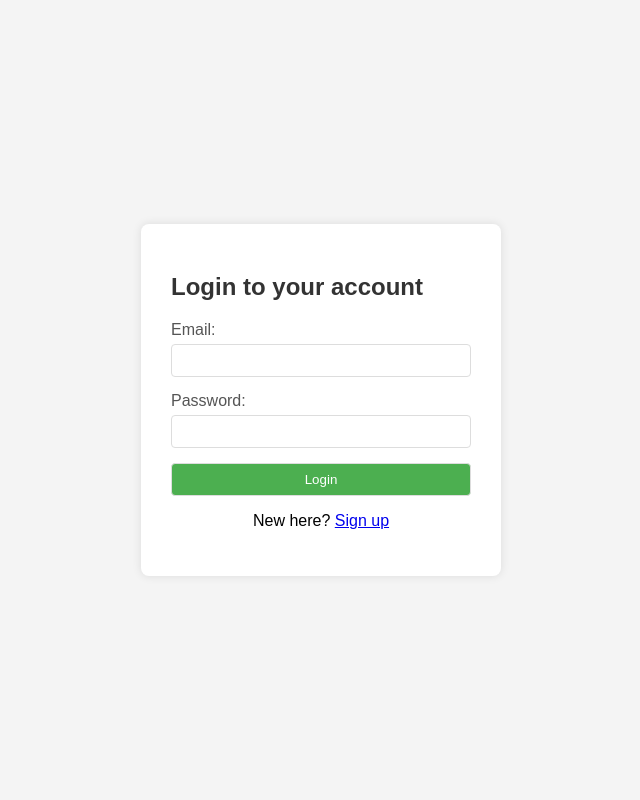
After one commit to IntelligentCourage22/Edumatrixi, a Django app: page /login/ in a window 1280 px wide. The commit adds this page. Shown: the whole page, without its empty margins (319-959 px from the left). Run offline with Django 5.2, Linux system fonts and the light colour scheme.

Commit message:
made login

```diff
--- a/Edumatrixx/urls.py
+++ b/Edumatrixx/urls.py
@@ -19,7 +19,9 @@ from django.urls import path
 from students import views
 
 urlpatterns = [
-    path('admin/', admin.site.urls),
-    path("", views.home),
-    path("signup/", views.signup)
+    path("admin/", admin.site.urls),
+    path("", views.home, name="home"),
+    path("signup/", views.signup),
+    path("login/", views.login),
+    path("logout/", views.logout),
 ]
--- a/students/templates/home.html
+++ b/students/templates/home.html
@@ -10,6 +10,11 @@
 
 <body>
   <h1>Helo children</h1>
+  {% if name %}
+  <h1>{{name}}</h1>
+  {%else%}
+  <h1>login</h1>
+  {%endif%}
 </body>
 
 </html>
--- /dev/null
+++ b/students/templates/login.html
@@ -0,0 +1,92 @@
+<!DOCTYPE html>
+<html lang="en">
+
+<head>
+    <meta charset="UTF-8">
+    <meta name="viewport" content="width=device-width, initial-scale=1.0">
+    <title>Login Form</title>
+    <style>
+        body {
+            font-family: Arial, sans-serif;
+            background-color: #f4f4f4;
+            margin: 0;
+            display: flex;
+            align-items: center;
+            justify-content: center;
+            height: 100vh;
+        }
+
+        .login-container {
+            background-color: #fff;
+            padding: 30px;
+            border-radius: 8px;
+            box-shadow: 0 0 10px rgba(0, 0, 0, 0.1);
+            width: 300px;
+            text-align: center;
+        }
+
+        .login-container h2 {
+            margin-bottom: 20px;
+            color: #333;
+            text-align: left;
+        }
+
+        .form-group {
+            margin-bottom: 15px;
+        }
+
+        .form-group label {
+            display: block;
+            margin-bottom: 5px;
+            color: #555;
+            text-align: left;
+        }
+
+        .form-group input {
+            width: 100%;
+            padding: 8px;
+            box-sizing: border-box;
+            border: 1px solid #ddd;
+            border-radius: 4px;
+        }
+
+        .form-group input[type="submit"] {
+            background-color: #4caf50;
+            color: #fff;
+            cursor: pointer;
+        }
+
+        .form-group a {
+            text-decoration: none;
+            color: #007bff;
+            text-align: left;
+        }
+    </style>
+</head>
+
+<body>
+
+    <div class="login-container">
+        <h2>Login to your account</h2>
+        <form id="loginForm" method="POST">
+            {% csrf_token %}
+            <div class="form-group">
+                <label for="email">Email:</label>
+                <input type="email" id="email" name="email" required>
+            </div>
+            <div class="form-group">
+                <label for="password">Password:</label>
+                <input type="password" id="password" name="password" required>
+            </div>
+            <div class="form-group">
+                <input type="submit" value="Login">
+            </div>
+        </form>
+        <p>New here? <a href="#">Sign up</a></p>
+    </div>
+
+
+
+</body>
+
+</html>
--- a/students/views.py
+++ b/students/views.py
@@ -17,8 +17,23 @@ from .models import *
 from .db_operations import *
 
 
+def login_required(function):
+    def wrapper(request, *args, **kw):
+        if not "user" in request.session:
+            return HttpResponseRedirect("/login")
+        else:
+            return function(request, *args, **kw)
+
+    return wrapper
+
+
 def home(request):
-    return render(request, "home.html")
+    if "user" in request.session:
+        cuser = request.session["user"]
+        ctx = {"name": cuser}
+        return render(request, "home.html", context=ctx)
+    else:
+        return render(request, "home.html")
 
 
 def signup(request):
@@ -32,3 +47,26 @@ def signup(request):
         return redirect("/")
     else:
         return render(request, "signup.html")
+
+
+def login(request):
+    if request.method == "POST":
+        email = request.POST["email"]
+        password = request.POST["password"]
+        confirm = login_user(email=email, password=password)
+        if confirm == True:
+            request.session["user"] = email
+            return redirect("/")
+
+        else:
+            messages.info(request, "Invalid credentials")
+            return redirect("/login")
+
+    else:
+        return render(request, "login.html")
+
+
+@login_required
+def logout(request):
+    del request.session["user"]
+    return render(request, "logout.html")
```
Also changed, not shown: students/db_operations.py (+28 -10 lines), students/templates/logout.html (added, +129 -0 lines), students/templates/test.html (added, +137 -0 lines), db.sqlite3.
